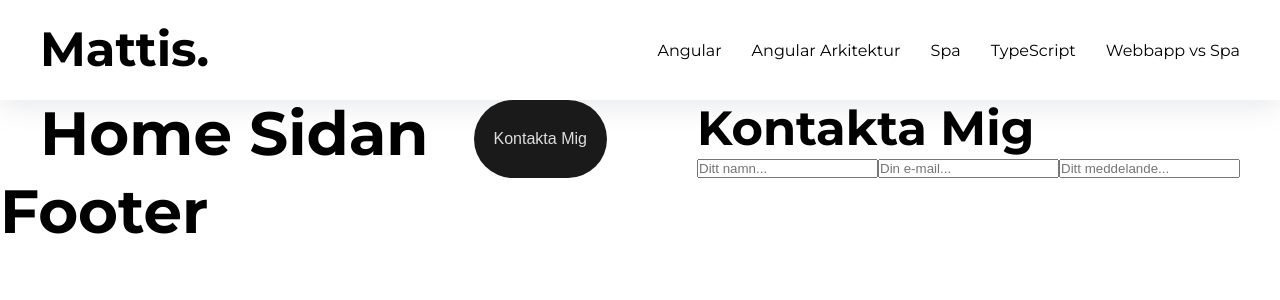
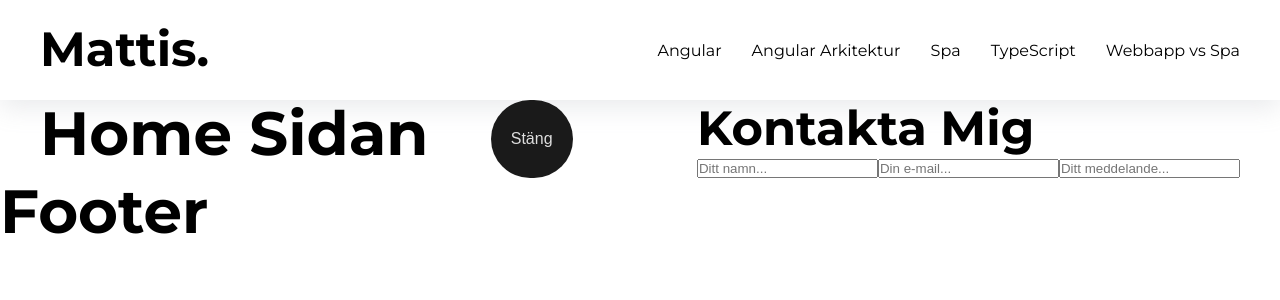
Before and after one commit to merkensten/mattis-angular-projekt-2, an Angular app: page /home in a window 1280 px wide. Both pictures are taken after a click on the button "Kontakta Mig". Shown: the top 300 px of the page. Built offline with nearby package versions, Linux system fonts and the light colour scheme.

Commit message:
Skapade funktionalitet för att visa child route

```diff
--- a/src/app/pages/home/home.component.html
+++ b/src/app/pages/home/home.component.html
@@ -1,7 +1,12 @@
 <div class="home-container">
   <div class="home-wrapper">
     <h1>Home Sidan</h1>
-    <button class="btn"><a routerLink="/home/kontakt">Kontakta Mig</a></button>
+    <button class="btn" *ngIf="getCurrentRoute() === '/home'">
+      <a routerLink="/home/kontakt">Kontakta Mig</a>
+    </button>
+    <button class="btn" *ngIf="getCurrentRoute() === '/home/kontakt'">
+      <a routerLink="/home">Stäng</a>
+    </button>
     <router-outlet></router-outlet>
   </div>
 </div>
--- a/src/app/pages/home/home.component.ts
+++ b/src/app/pages/home/home.component.ts
@@ -3,13 +3,14 @@ import { Component, OnInit } from '@angular/core';
 @Component({
   selector: 'app-home',
   templateUrl: './home.component.html',
-  styleUrls: ['./home.component.css']
+  styleUrls: ['./home.component.css'],
 })
 export class HomeComponent implements OnInit {
+  constructor() {}
 
-  constructor() { }
+  ngOnInit(): void {}
 
-  ngOnInit(): void {
+  public getCurrentRoute() {
+    return window.location.pathname;
   }
-
 }
--- a/src/styles.css
+++ b/src/styles.css
@@ -88,6 +88,7 @@ img {
   border-radius: 50px;
   font-size: 1.6rem;
   background-color: rgb(26, 26, 26);
+  cursor: pointer;
 }
 
 .btn a {
```
Also changed, not shown: src/test.ts (deleted, +0 -27 lines).
